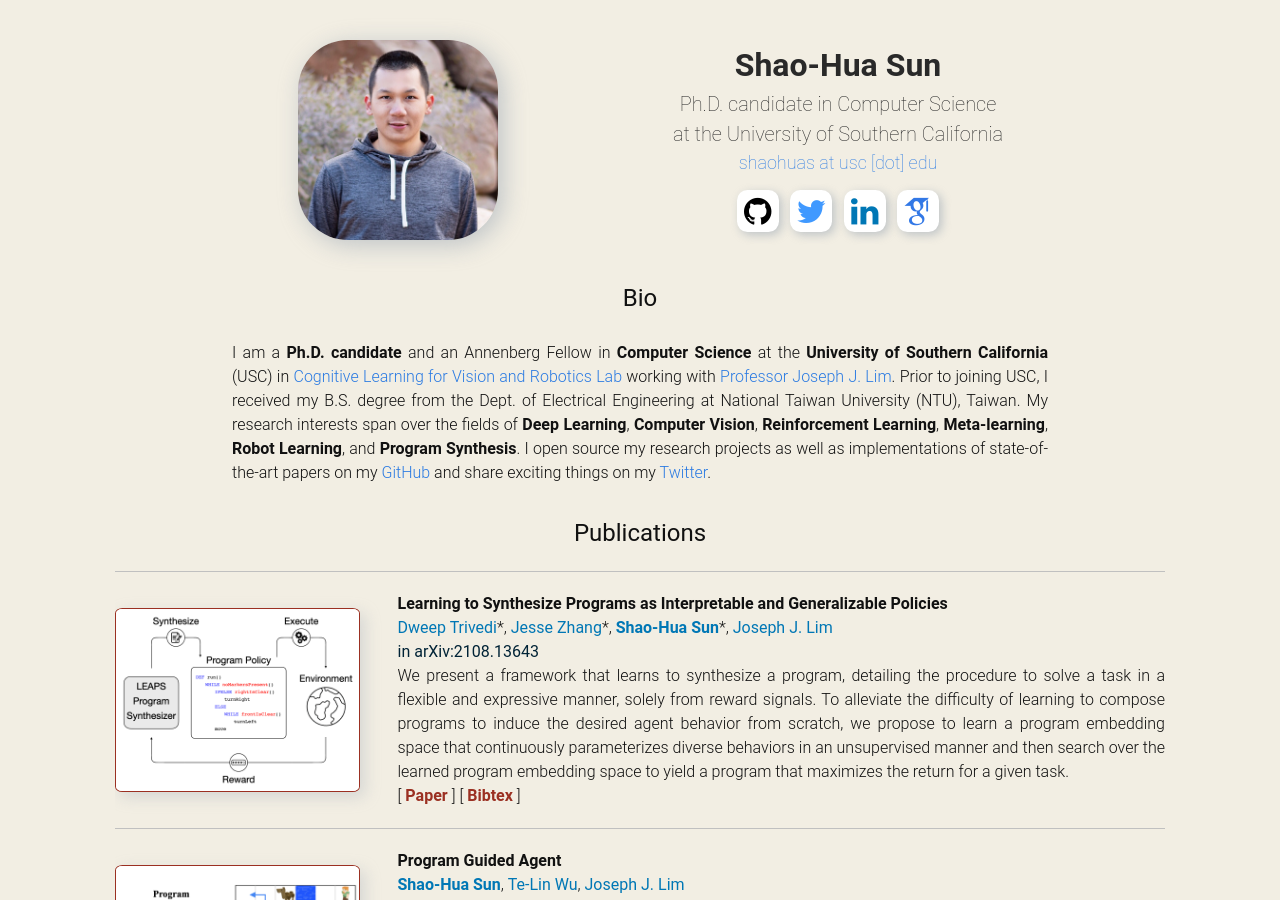
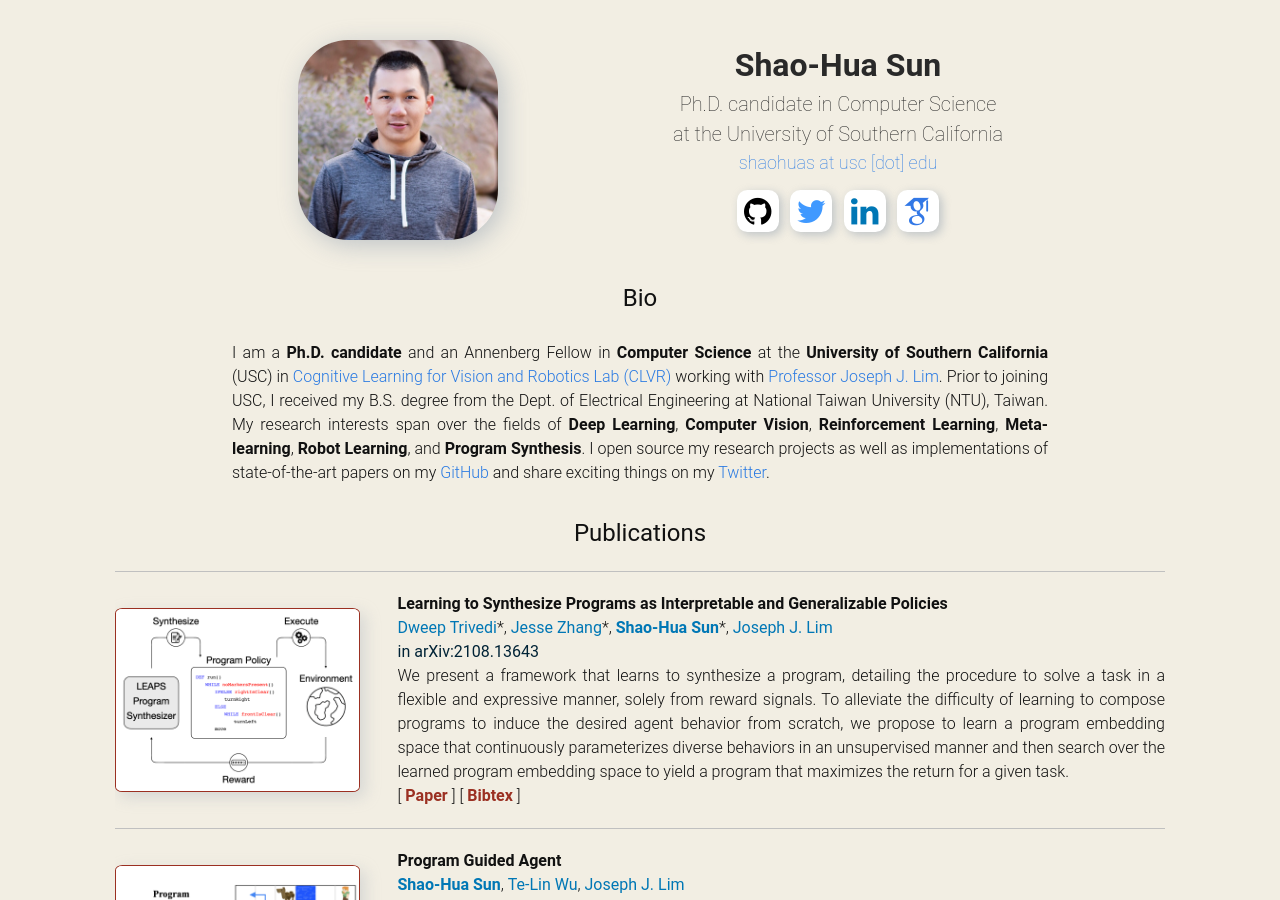
Before and after one commit to shaohua0116/shaohua0116.github.io, a Jekyll site: the page built from index.html, in a window 1280 px wide and 900 px high. Built offline with Jekyll 4.4.1, drawn with Linux system fonts in a browser that asks for light colours; some web fonts are replaced.

Commit message:
update bio

```diff
--- a/_data/bio.yml
+++ b/_data/bio.yml
@@ -6,7 +6,7 @@
 normal:
   date:     "June 2017"
   title:    ""
-  content:  "I am a <strong>Ph.D. candidate</strong> and an Annenberg Fellow in <strong>Computer Science</strong> at the <strong>University of Southern California</strong> (USC) in <a href='http://clvrai.com/'  target='_blank'>Cognitive Learning for Vision and Robotics Lab</a> working with <a href='http://people.csail.mit.edu/lim/' target='_blank'>Professor Joseph J. Lim</a>. Prior to joining USC, I received my B.S. degree from the Dept. of Electrical Engineering at National Taiwan University (NTU), Taiwan. My research interests span over the fields of <strong>Deep Learning</strong>, <strong>Computer Vision</strong>, <strong>Reinforcement Learning</strong>, <strong>Meta-learning</strong>, <strong>Robot Learning</strong>, and <strong> Program Synthesis</strong>. I open source my research projects as well as implementations of state-of-the-art papers on my <a href='https://github.com/shaohua0116/' target='_blank'>GitHub</a> and share exciting things on my <a href='https://twitter.com/shaohua0116/' target='_blank'>Twitter</a>."
+  content:  "I am a <strong>Ph.D. candidate</strong> and an Annenberg Fellow in <strong>Computer Science</strong> at the <strong>University of Southern California</strong> (USC) in <a href='http://clvrai.com/'  target='_blank'>Cognitive Learning for Vision and Robotics Lab (CLVR)</a> working with <a href='http://people.csail.mit.edu/lim/' target='_blank'>Professor Joseph J. Lim</a>. Prior to joining USC, I received my B.S. degree from the Dept. of Electrical Engineering at National Taiwan University (NTU), Taiwan. My research interests span over the fields of <strong>Deep Learning</strong>, <strong>Computer Vision</strong>, <strong>Reinforcement Learning</strong>, <strong>Meta-learning</strong>, <strong>Robot Learning</strong>, and <strong> Program Synthesis</strong>. I open source my research projects as well as implementations of state-of-the-art papers on my <a href='https://github.com/shaohua0116/' target='_blank'>GitHub</a> and share exciting things on my <a href='https://twitter.com/shaohua0116/' target='_blank'>Twitter</a>."
 short:
   date:
   title:  "Shao-Hua Sun"
```
